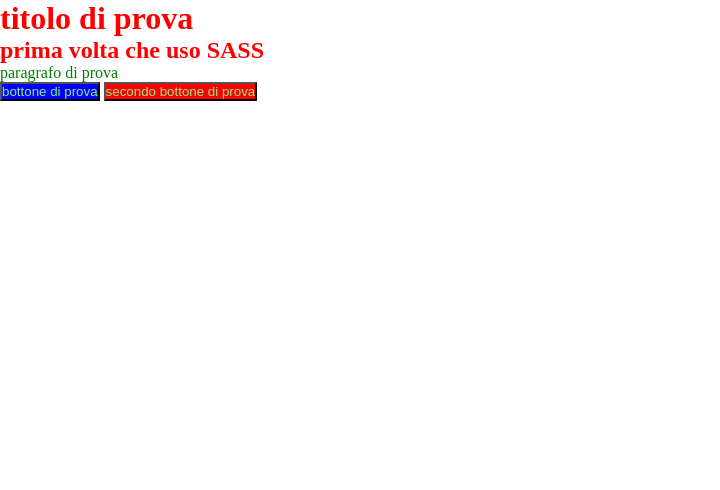
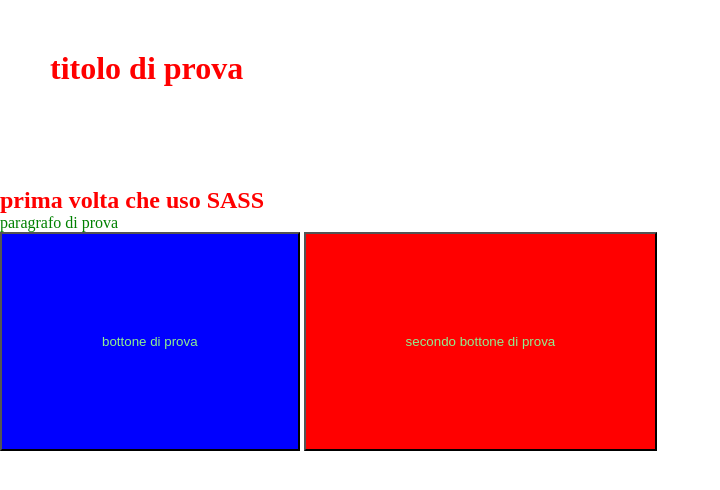
Before and after one commit to FrancescoDale/html-sass-first, a plain HTML site: page index.html in a window 1280 px wide. Shown: the whole page, without its empty margins (0-720 px from the left). Drawn offline with Linux system fonts and the light colour scheme.

Commit message:
prova variabili

```diff
--- a/src/app.scss
+++ b/src/app.scss
@@ -2,6 +2,7 @@ $basic : red;
 $title : green;
 $btnColor : blue;
 $textColor : lightgreen;
+$spacing : 50px;
 
 * {
     margin: 0;
@@ -11,10 +12,12 @@ $textColor : lightgreen;
 
 h1 {
     color: $basic;
+    padding: $spacing
 }
 
 h2 {
     color: $basic;
+    margin-top: $spacing;
 }
 
 p {
@@ -24,6 +27,7 @@ p {
 button {
     background-color: $btnColor;
     color: $textColor;
+    padding: $spacing * 2;
 }
 
 $secondButton : orange;
```
Also changed, not shown: dist/app.css.
